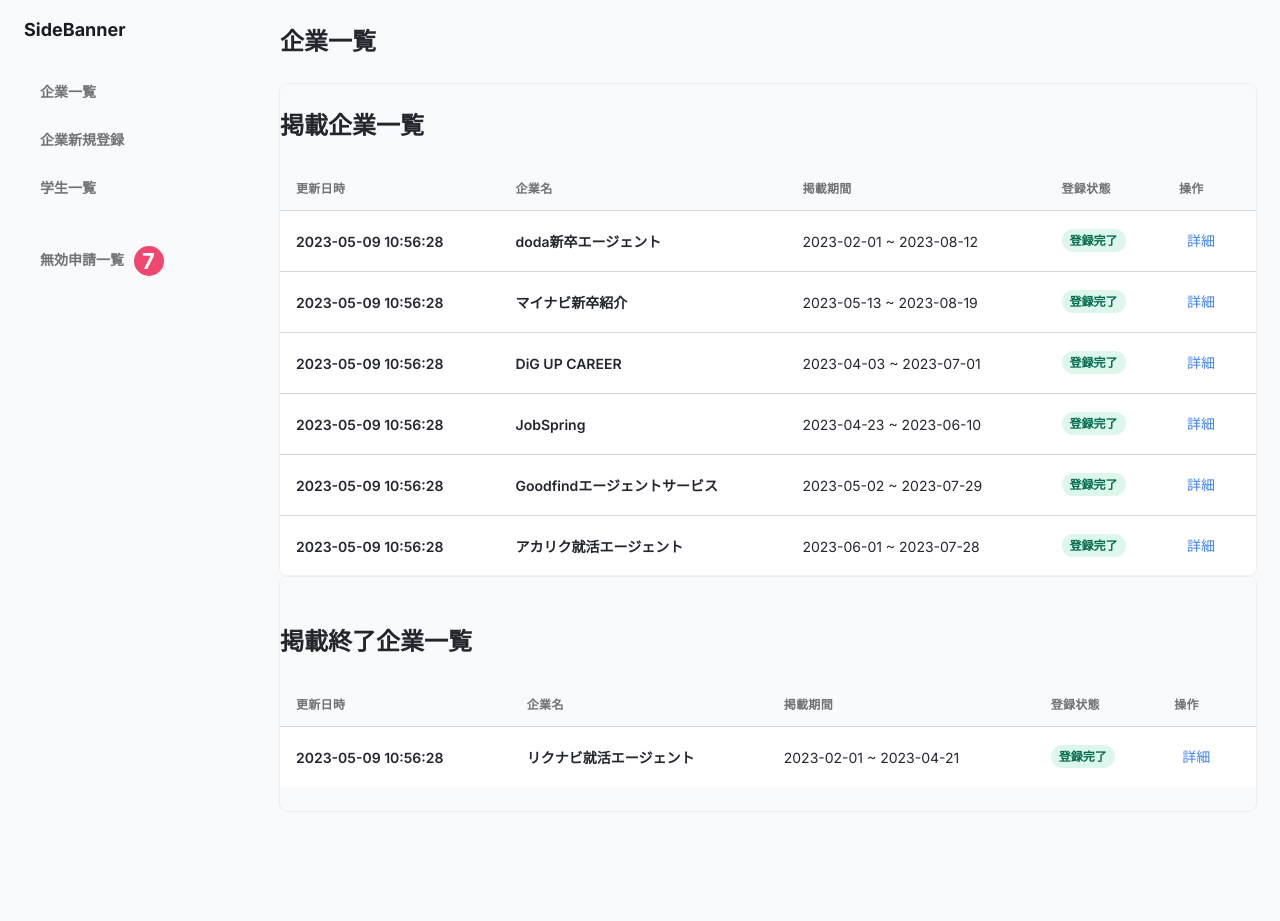
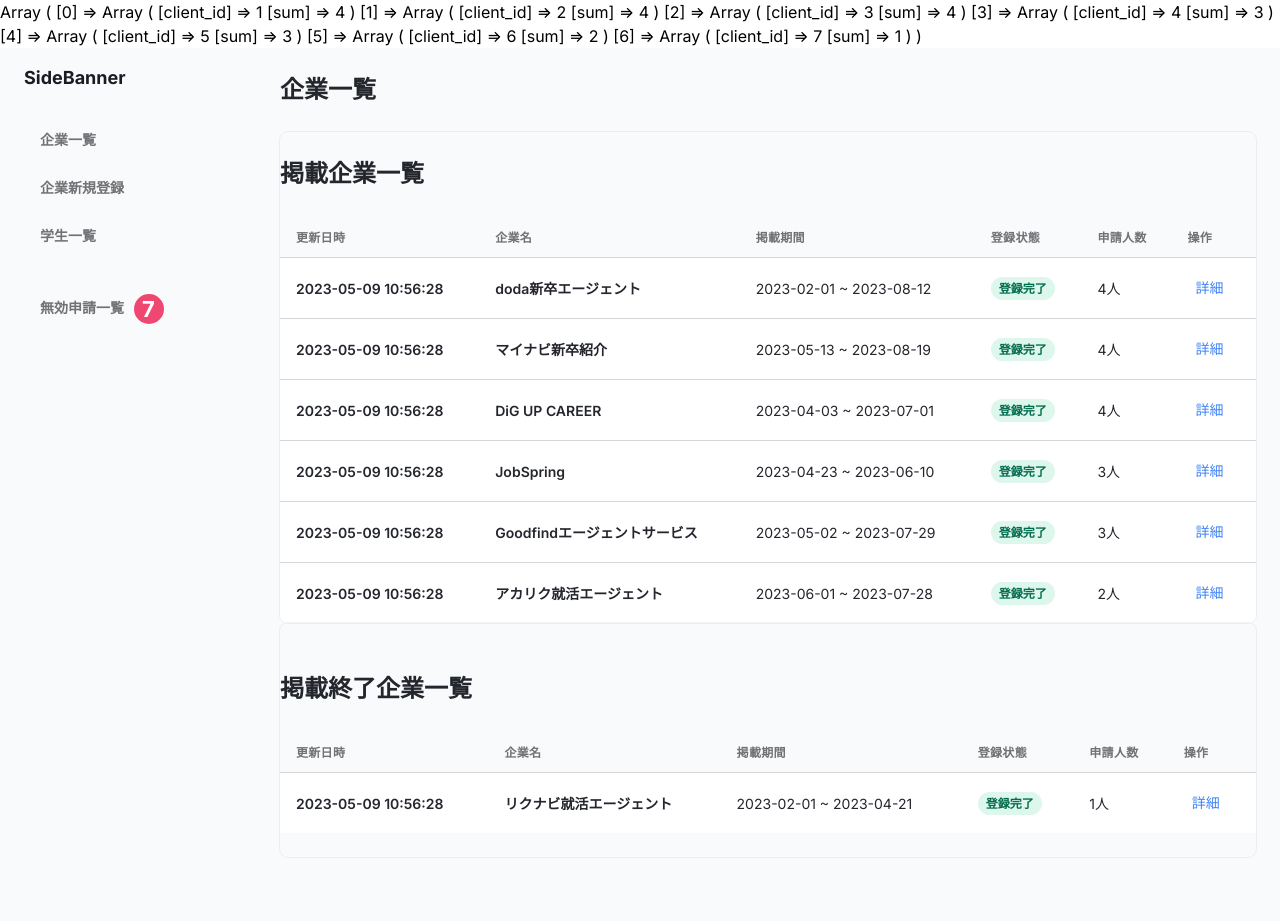
Before and after one commit to Yuma-Tsukakoshi/team_development, a PHP site: page /boozer_index.php in a window 1280 px wide. Before the commit the page ends 812 px from the top, so only its background shows below. Run offline with PHP 8.4, Linux system fonts and the light colour scheme; data comes from the database, SQL or seed files in the repository.

Commit message:
add:企業人数反映

```diff
--- a/src/admin/boozer_index.php
+++ b/src/admin/boozer_index.php
@@ -6,6 +6,12 @@ require_once(dirname(__FILE__) . '/invalid_count.php');
 $pdo = Database::get();
 $agents1 = $pdo->query("SELECT * FROM clients WHERE ended_at >= CURDATE()")->fetchAll(PDO::FETCH_ASSOC);
 $agents2 = $pdo->query("SELECT * FROM clients WHERE ended_at < CURDATE()")->fetchAll(PDO::FETCH_ASSOC);
+
+$exist_count = $pdo->query("SELECT COUNT(*) FROM clients WHERE ended_at >= CURDATE()")->fetch();
+
+$sql4 = "SELECT relation.client_id,COUNT(relation.client_id) AS sum FROM user_register_client as relation INNER JOIN clients ON relation.client_id = clients.client_id GROUP BY relation.client_id ORDER BY relation.client_id ASC";
+$agent_count = $pdo->query($sql4)->fetchAll(PDO::FETCH_ASSOC);
+print_r($agent_count);
 
 // if (!isset($_SESSION['id'])) {
 //     header('Location: http://localhost:8080/admin/boozer_auth/boozer_signup.php');
@@ -75,6 +81,7 @@ $agents2 = $pdo->query("SELECT * FROM clients WHERE ended_at < CURDATE()")->fetc
                     <th class="px-4 py-3">企業名</th>
                     <th class="px-4 py-3">掲載期間</th>
                     <th class="px-4 py-3">登録状態</th>
+                    <th class="px-4 py-3">申請人数</th>
                     <th class="px-4 py-3">操作</th>
                   </tr>
                 </thead>
@@ -95,6 +102,9 @@ $agents2 = $pdo->query("SELECT * FROM clients WHERE ended_at < CURDATE()")->fetc
                           <!-- 色の設定はクラスの付加でjqueryで行う 登録無効（拒否）-->
                           登録完了
                         </span>
+                      </td>
+                      <td class="px-4 py-3 text-sm">
+                        <?= $agent_count[$key]["sum"] ?>人
                       </td>
                       <td class="px-4 py-3">
                         <div class="flex items-center space-x-4 text-sm">
@@ -120,6 +130,7 @@ $agents2 = $pdo->query("SELECT * FROM clients WHERE ended_at < CURDATE()")->fetc
                     <th class="px-4 py-3">企業名</th>
                     <th class="px-4 py-3">掲載期間</th>
                     <th class="px-4 py-3">登録状態</th>
+                    <th class="px-4 py-3">申請人数</th>
                     <th class="px-4 py-3">操作</th>
                   </tr>
                 </thead>
@@ -140,6 +151,9 @@ $agents2 = $pdo->query("SELECT * FROM clients WHERE ended_at < CURDATE()")->fetc
                           <!-- 色の設定はクラスの付加でjqueryで行う 登録無効（拒否）-->
                           登録完了
                         </span>
+                      </td>
+                      <td class="px-4 py-3 text-sm">
+                        <?= $agent_count[$key+$exist_count[0]]["sum"] ?>人
                       </td>
                       <td class="px-4 py-3">
                         <div class="flex items-center space-x-4 text-sm">
--- a/src/agent/agent_info/agent_disp.php
+++ b/src/agent/agent_info/agent_disp.php
@@ -19,6 +19,10 @@ $stmt3 = $pdo->prepare($sql_3);
 $stmt3->bindValue(":id", $_REQUEST["id"]);
 $stmt3->execute();
 $manager = $stmt3->fetch();
+
+$sql4 = "SELECT relation.client_id,COUNT(relation.client_id) AS sum FROM user_register_client as relation INNER JOIN clients ON relation.client_id = clients.client_id GROUP BY relation.client_id ORDER BY relation.client_id ASC";
+$agent_count = $pdo->query($sql4)->fetchAll(PDO::FETCH_ASSOC);
+
 ?>
 
 <!DOCTYPE html>
```
